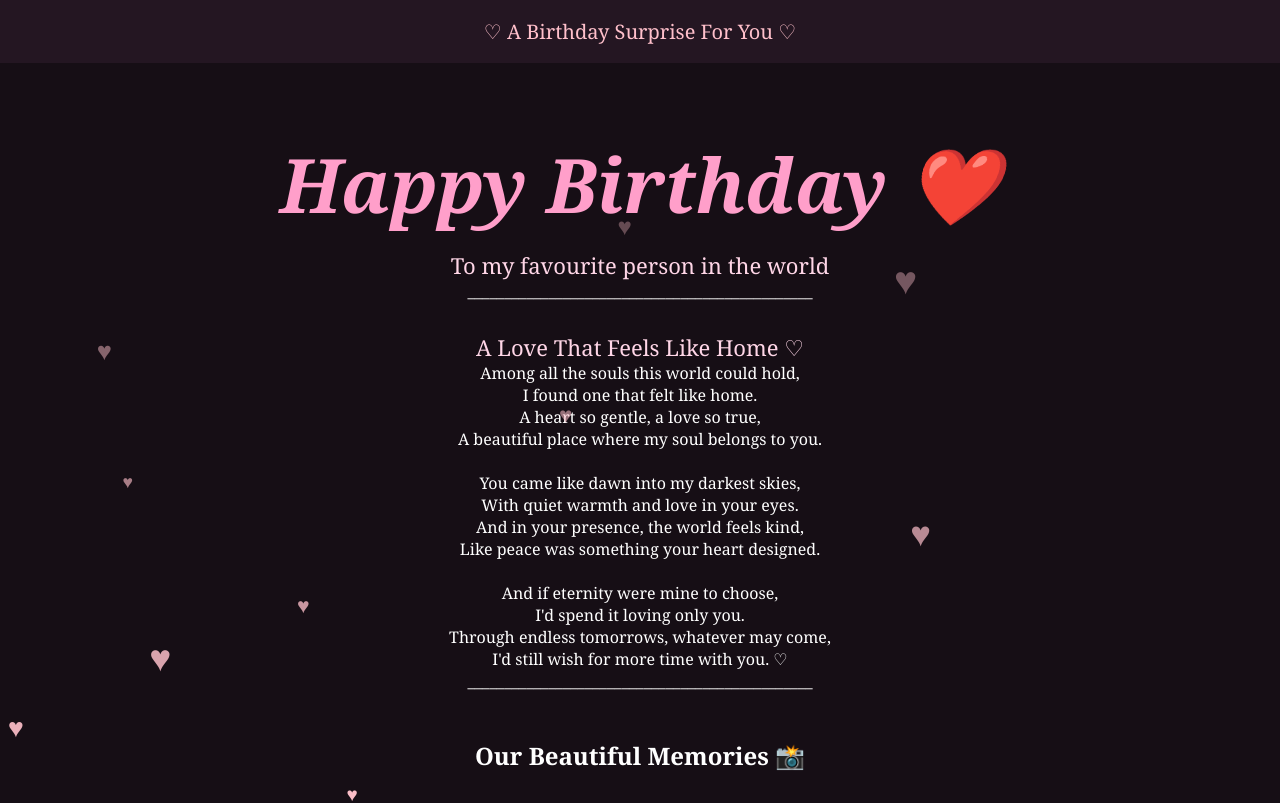
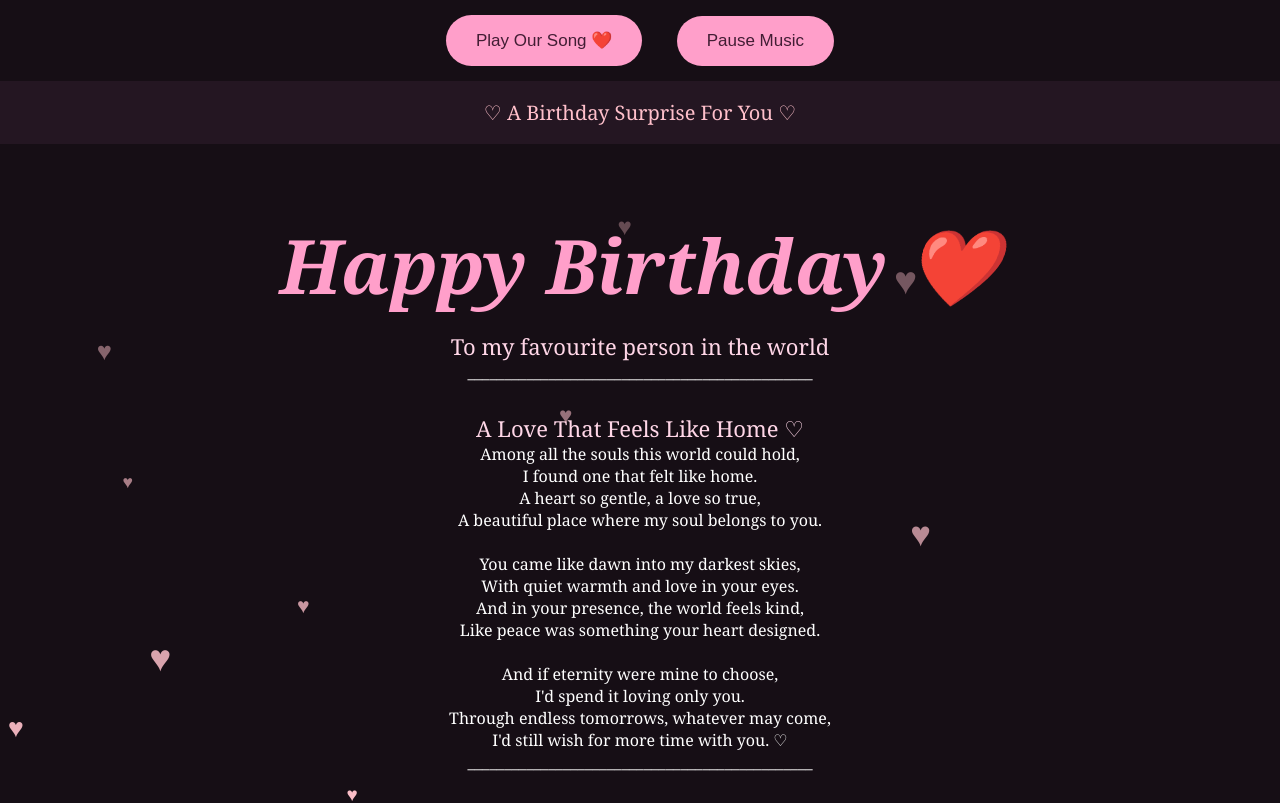
Before and after one commit to ferrylyngkhoi-sudo/Baby-s-birthday, a plain HTML site: page index.html in a window 1280 px wide. Shown: the top 803 px of the page. Drawn offline with Linux system fonts and the light colour scheme; grey boxes are pictures that could not be loaded.

Commit message:
Add files via upload

```diff
--- a/index.html
+++ b/index.html
@@ -128,6 +128,22 @@ footer {
 
 <body>
 
+
+<audio id="music">
+    <source src="https://www.image2url.com/r2/default/audio/1794877087513-bfd75c06-6c72-4c88-a760-4054b0c75d2c.mp3" type="audio/mpeg">
+</audio>
+
+<button onclick="document.getElementById('music').play()">
+    Play Our Song ❤️
+</button>
+
+<button onclick="document.getElementById('music').pause()">
+    Pause Music
+</button>
+
+</script>
+
+
 <nav>♡ A Birthday Surprise For You ♡</nav>
 <section class="hero">
     <h1>Happy Birthday ❤️</h1>
@@ -252,6 +268,5 @@ function createHeart() {
 
 setInterval(createHeart, 500);
 </script>
-
 </body>
 </html>
```
